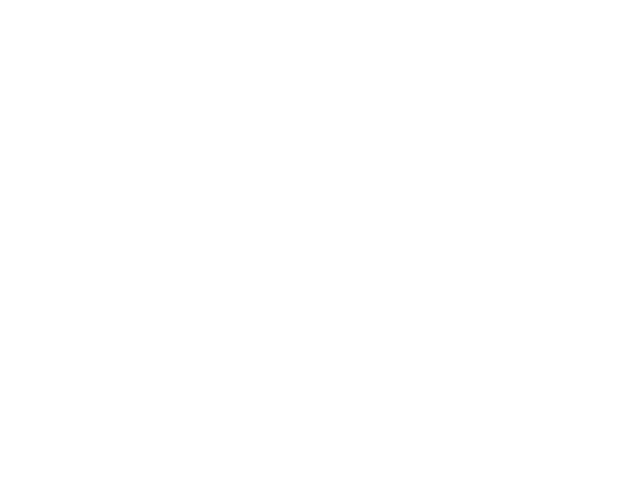
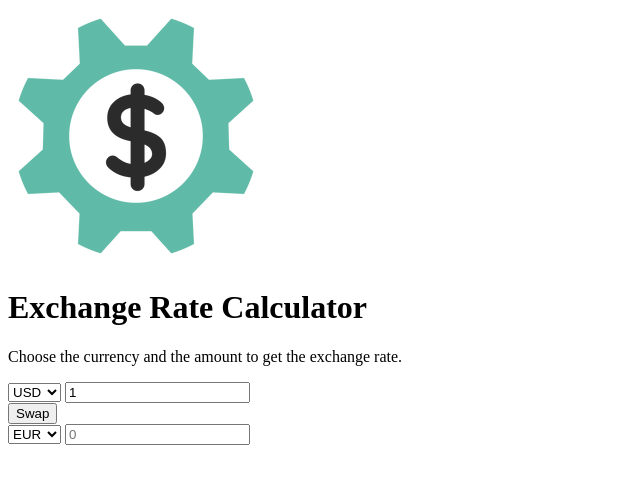
Before and after one commit to pchelka84/currency_rate_calculator, a plain HTML site: page index.html in a window 1280 px wide. Shown: the whole page, without its empty margins (0-640 px from the left). Drawn offline with Linux system fonts and the light colour scheme.

Commit message:
Adding markup

```diff
--- a/index.html
+++ b/index.html
@@ -8,6 +8,133 @@
   <title>Exchange Rate Calculator</title>
 </head>
 <body>
+  <img src="img/money.png" alt="" class="money-img">
+  <h1>Exchange Rate Calculator</h1>
+  <p>Choose the currency and the amount to get the exchange rate.</p>
+  <div class="container">
+    <div class="currency">
+      <select id="currency-one">
+        <option value="AED">AED</option>
+          <option value="ARS">ARS</option>
+          <option value="AUD">AUD</option>
+          <option value="BGN">BGN</option>
+          <option value="BRL">BRL</option>
+          <option value="BSD">BSD</option>
+          <option value="CAD">CAD</option>
+          <option value="CHF">CHF</option>
+          <option value="CLP">CLP</option>
+          <option value="CNY">CNY</option>
+          <option value="COP">COP</option>
+          <option value="CZK">CZK</option>
+          <option value="DKK">DKK</option>
+          <option value="DOP">DOP</option>
+          <option value="EGP">EGP</option>
+          <option value="EUR">EUR</option>
+          <option value="FJD">FJD</option>
+          <option value="GBP">GBP</option>
+          <option value="GTQ">GTQ</option>
+          <option value="HKD">HKD</option>
+          <option value="HRK">HRK</option>
+          <option value="HUF">HUF</option>
+          <option value="IDR">IDR</option>
+          <option value="ILS">ILS</option>
+          <option value="INR">INR</option>
+          <option value="ISK">ISK</option>
+          <option value="JPY">JPY</option>
+          <option value="KRW">KRW</option>
+          <option value="KZT">KZT</option>
+          <option value="MXN">MXN</option>
+          <option value="MYR">MYR</option>
+          <option value="NOK">NOK</option>
+          <option value="NZD">NZD</option>
+          <option value="PAB">PAB</option>
+          <option value="PEN">PEN</option>
+          <option value="PHP">PHP</option>
+          <option value="PKR">PKR</option>
+          <option value="PLN">PLN</option>
+          <option value="PYG">PYG</option>
+          <option value="RON">RON</option>
+          <option value="RUB">RUB</option>
+          <option value="SAR">SAR</option>
+          <option value="SEK">SEK</option>
+          <option value="SGD">SGD</option>
+          <option value="THB">THB</option>
+          <option value="TRY">TRY</option>
+          <option value="TWD">TWD</option>
+          <option value="UAH">UAH</option>
+          <option value="USD" selected>USD</option>
+          <option value="UYU">UYU</option>
+          <option value="VND">VND</option>
+          <option value="ZAR">ZAR</option>
+      </select>
+      <input type="number" id="amount-one" placeholder="0" value="1">
+    </div>
+
+    <div class="swap-rate-container">
+      <button class="btn" id="rate">
+        Swap
+      </button>
+      <div class="rate" id="rate"></div>
+    </div>
+
+    <div class="currency">
+      <select id="currency-two">
+        <option value="AED">AED</option>
+          <option value="ARS">ARS</option>
+          <option value="AUD">AUD</option>
+          <option value="BGN">BGN</option>
+          <option value="BRL">BRL</option>
+          <option value="BSD">BSD</option>
+          <option value="CAD">CAD</option>
+          <option value="CHF">CHF</option>
+          <option value="CLP">CLP</option>
+          <option value="CNY">CNY</option>
+          <option value="COP">COP</option>
+          <option value="CZK">CZK</option>
+          <option value="DKK">DKK</option>
+          <option value="DOP">DOP</option>
+          <option value="EGP">EGP</option>
+          <option value="EUR" selected>EUR</option>
+          <option value="FJD">FJD</option>
+          <option value="GBP">GBP</option>
+          <option value="GTQ">GTQ</option>
+          <option value="HKD">HKD</option>
+          <option value="HRK">HRK</option>
+          <option value="HUF">HUF</option>
+          <option value="IDR">IDR</option>
+          <option value="ILS">ILS</option>
+          <option value="INR">INR</option>
+          <option value="ISK">ISK</option>
+          <option value="JPY">JPY</option>
+          <option value="KRW">KRW</option>
+          <option value="KZT">KZT</option>
+          <option value="MXN">MXN</option>
+          <option value="MYR">MYR</option>
+          <option value="NOK">NOK</option>
+          <option value="NZD">NZD</option>
+          <option value="PAB">PAB</option>
+          <option value="PEN">PEN</option>
+          <option value="PHP">PHP</option>
+          <option value="PKR">PKR</option>
+          <option value="PLN">PLN</option>
+          <option value="PYG">PYG</option>
+          <option value="RON">RON</option>
+          <option value="RUB">RUB</option>
+          <option value="SAR">SAR</option>
+          <option value="SEK">SEK</option>
+          <option value="SGD">SGD</option>
+          <option value="THB">THB</option>
+          <option value="TRY">TRY</option>
+          <option value="TWD">TWD</option>
+          <option value="UAH">UAH</option>
+          <option value="USD">USD</option>
+          <option value="UYU">UYU</option>
+          <option value="VND">VND</option>
+          <option value="ZAR">ZAR</option>
+      </select>
+      <input type="number" id="amount-two" placeholder="0">
+    </div>
+  </div>
 
   <script src="script.js"></script>
 </body>
```
